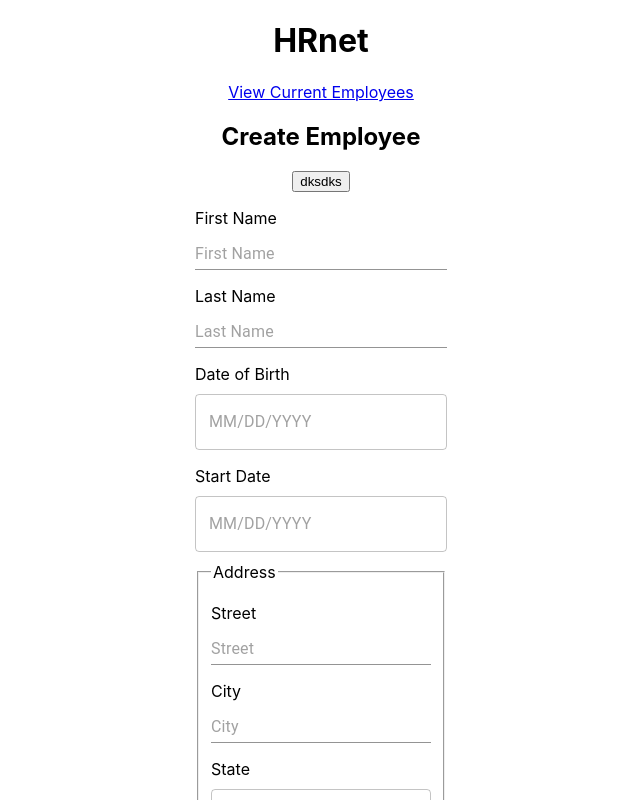
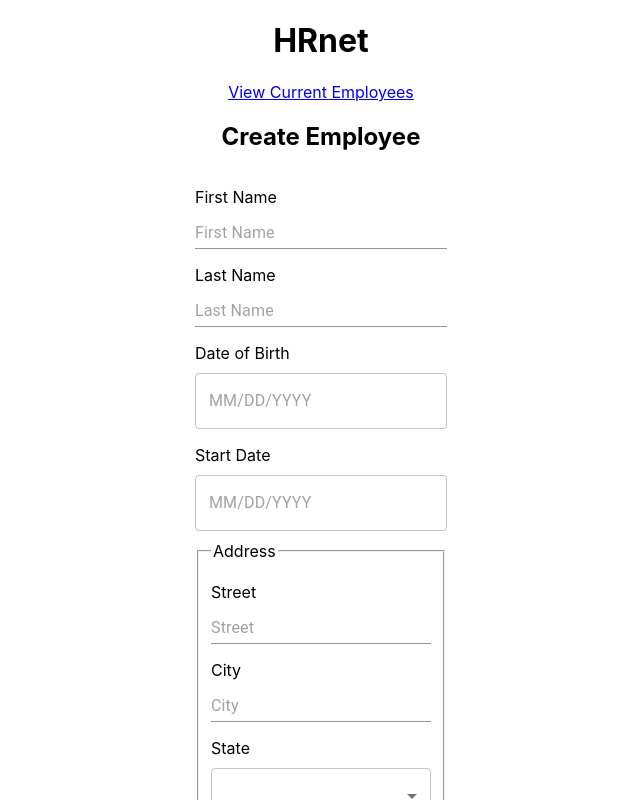
Before and after one commit to SerylLns/Project14-React, a React (Create React App) app: page /new in a window 1280 px wide. Shown: the top 800 px of the page, without its empty margins (319-959 px from the left). Built offline with nearby package versions, Linux system fonts and the light colour scheme.

Commit message:
remove test button

```diff
--- a/src/components/EmployeeForm.js
+++ b/src/components/EmployeeForm.js
@@ -49,7 +49,6 @@ const EmployeeForm = () => {
   }
   return (
     <>
-      <button onClick={() => setOpen(true)}>dksdks</button>
       <form
         data-testid="employee-form"
         onSubmit={formik.handleSubmit}
@@ -102,7 +101,6 @@ const EmployeeForm = () => {
         >
           {formik.errors.birthdate}
         </small>
-
         <label htmlFor="start-date">Start Date</label>
         <DatePicker
           placeholder="Start date"
--- a/src/validations/EmployeeValidation.js
+++ b/src/validations/EmployeeValidation.js
@@ -3,8 +3,6 @@ import { object, string, number } from "yup";
 export const employeeSchema = object().shape({
   firstName: string().min(3).required("First name required"),
   lastName: string().min(3).required("Last name required"),
-  // birthdate: date().required("BirthDate required"),
-  // startDate: date().required("Start date required"),
   street: string().min(6).required("Street required"),
   city: string().min(3).required("City required"),
   state: string().min(3).required("State required"),
```
